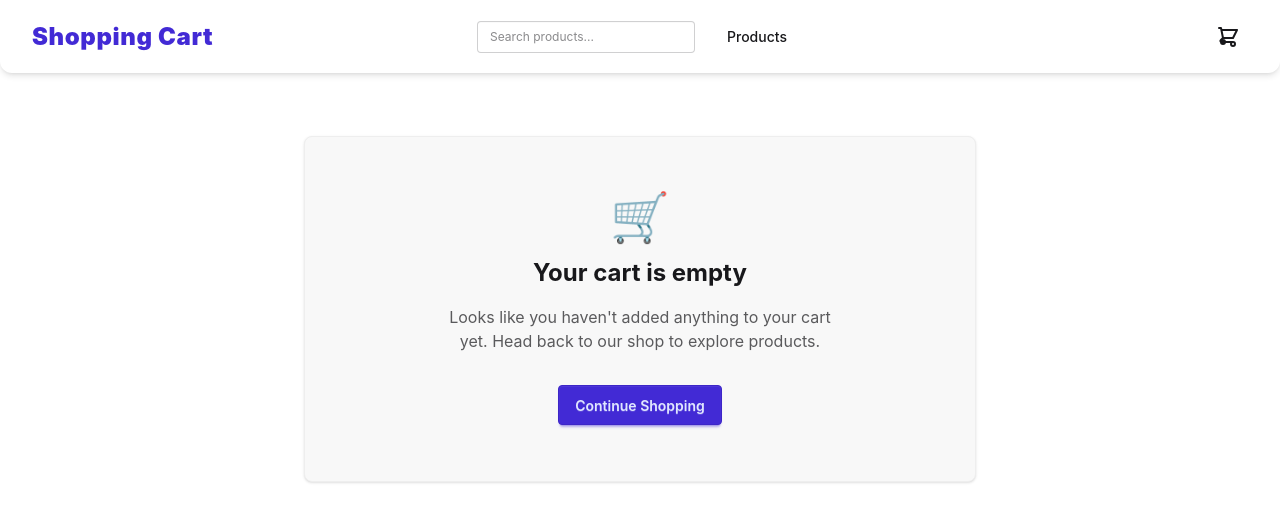
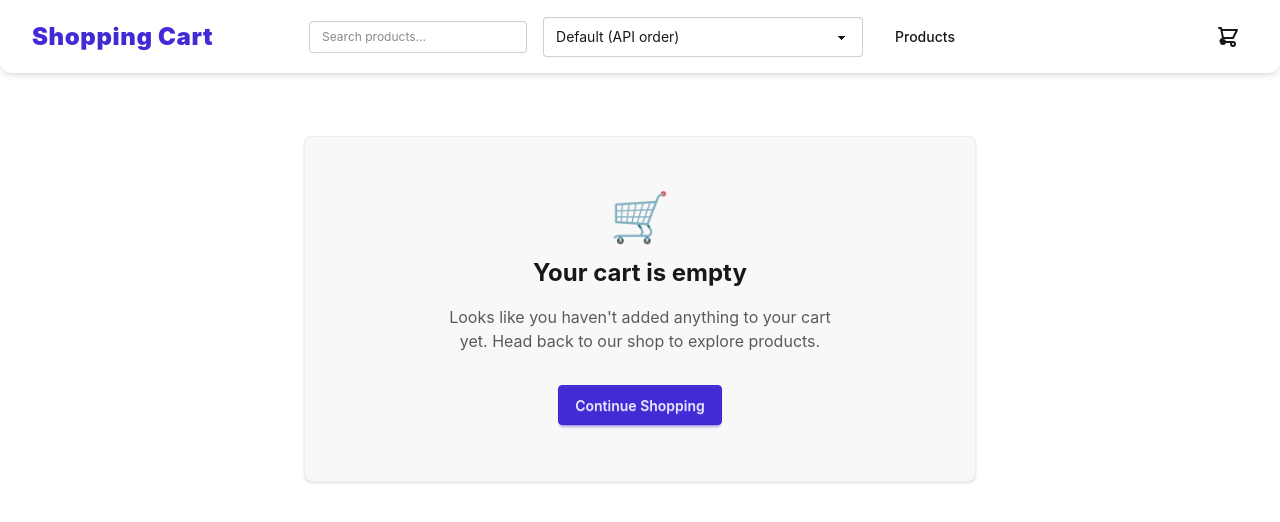
Before and after one commit to Kylian1592005/shopping-cart, a React (Vite) app: page /cart in a window 1280 px wide. Shown: the top 522 px of the page. Built offline with nearby package versions, Linux system fonts and the light colour scheme.

Commit message:
feat: add sorting functionality to ProductsPage and Navbar

```diff
--- a/src/components/Navbar.jsx
+++ b/src/components/Navbar.jsx
@@ -5,6 +5,7 @@ import { CartContext } from "../context/CartContext";
 export default function Navbar() {
   const { state } = useContext(CartContext);
   const [searchQuery, setSetQuery] = useState("");
+  const [sortOption, setSortOption] = useState("default");
 
   const cartCount = state.reduce((total, currentItem) => {
     return total + currentItem.quantity;
@@ -31,6 +32,20 @@ export default function Navbar() {
               value={searchQuery}
               onChange={(e) => setSetQuery(e.target.value)}
             />
+          </div>
+
+          <div className="form-control w-full sm:w-xs">
+            <select
+              className="select select-bordered select-sm sm:select-md w-full"
+              value={sortOption}
+              onChange={(e) => setSortOption(e.target.value)}
+            >
+              <option value="default">Default (API order)</option>
+              <option value="price-asc">Price: Low to High</option>
+              <option value="price-desc">Price: High to Low</option>
+              <option value="name-asc">Name: A to Z</option>
+              <option value="name-desc">Name: Z to A</option>
+            </select>
           </div>
 
           <ul className="menu menu-horizontal px-1 gap-2 font-medium">
@@ -70,7 +85,7 @@ export default function Navbar() {
       </header>
 
       <main className="max-w-7xl mx-auto pt-24 px-4 sm:px-6 lg:px-8">
-        <Outlet context={{searchQuery}} />
+        <Outlet context={{ searchQuery, sortOption }} />
       </main>
     </>
   );
--- a/src/components/ProductList.jsx
+++ b/src/components/ProductList.jsx
@@ -4,10 +4,7 @@ export default function ProductList({ products }) {
   return (
     <div className="grid grid-cols-1 sm:grid-cols-2 md:grid-cols-3 gap-6 justify-items-center max-w-7xl mx-auto">
       {products.map((product) => (
-        <ProductCard
-          key={product.id}
-          product={product}
-        />
+        <ProductCard key={product.id} product={product} />
       ))}
     </div>
   );
--- a/src/pages/ProuductsPage.jsx
+++ b/src/pages/ProuductsPage.jsx
@@ -2,11 +2,11 @@ import { useEffect, useState } from "react";
 import ProductList from "../components/ProductList";
 import { useOutletContext } from "react-router-dom";
 
-export default function ProuductsPage() {
+export default function ProductsPage() {
   const [products, setProducts] = useState([]);
   const [loading, setLoading] = useState(false);
   const [error, setError] = useState(null);
-  const { searchQuery } = useOutletContext();
+  const { searchQuery, sortOption } = useOutletContext();
 
   useEffect(() => {
     async function fetchProductData() {
@@ -33,11 +33,19 @@ export default function ProuductsPage() {
     .toLowerCase()
     .replace(/\s+/g, "");
 
-  const filteredProducts = products.filter((product) => {
-    const cleanTitle = product.title.toLowerCase().replace(/\s+/g, "");
-
-    return cleanTitle.includes(cleanQuery.toLowerCase());
-  });
+  const filteredProducts = products
+    .filter((product) => {
+      const cleanTitle = product.title.toLowerCase().replace(/\s+/g, "");
+      return cleanTitle.includes(cleanQuery);
+    })
+    .sort((a, b) => {
+      if (sortOption === "default") return 0;
+      if (sortOption === "price-asc") return a.price - b.price;
+      if (sortOption === "price-desc") return b.price - a.price;
+      if (sortOption === "name-asc") return a.title.localeCompare(b.title);
+      if (sortOption === "name-desc") return b.title.localeCompare(a.title);
+      return 0;
+    });
 
   if (loading)
     return (
```
